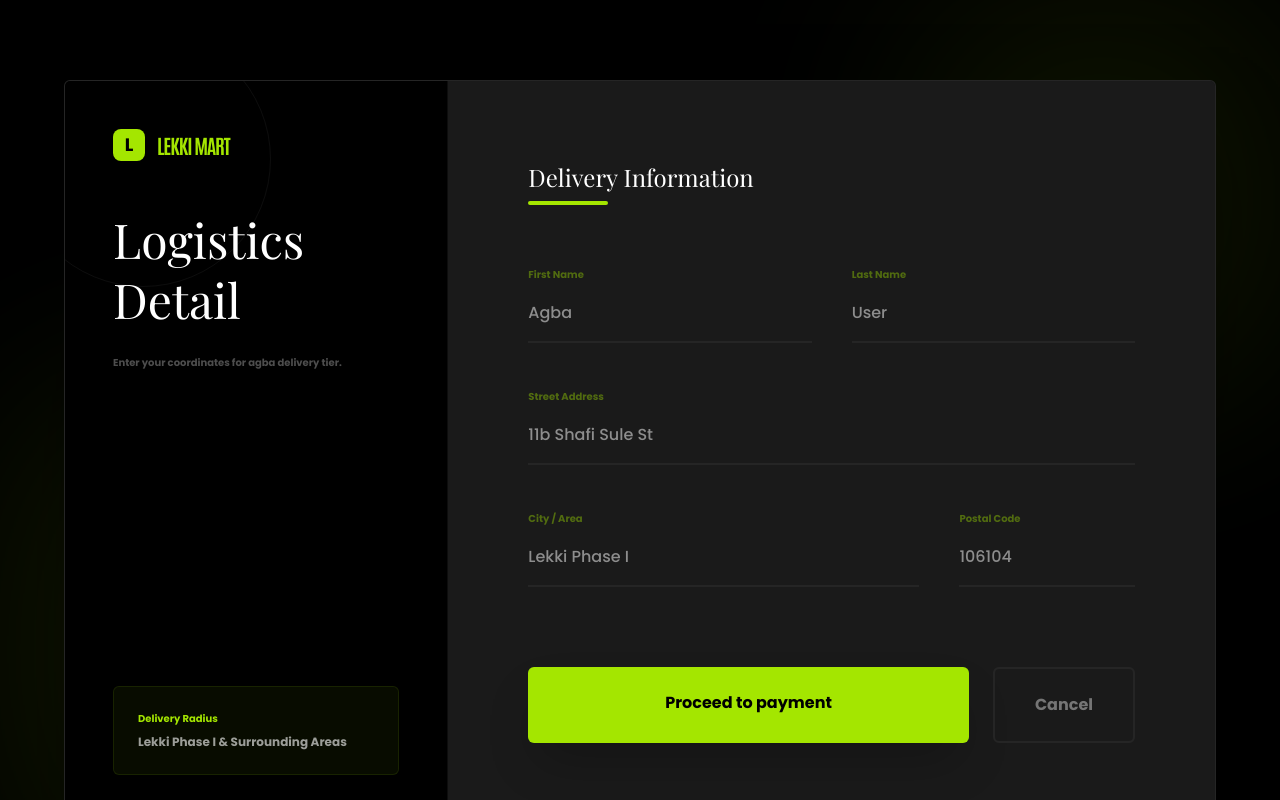
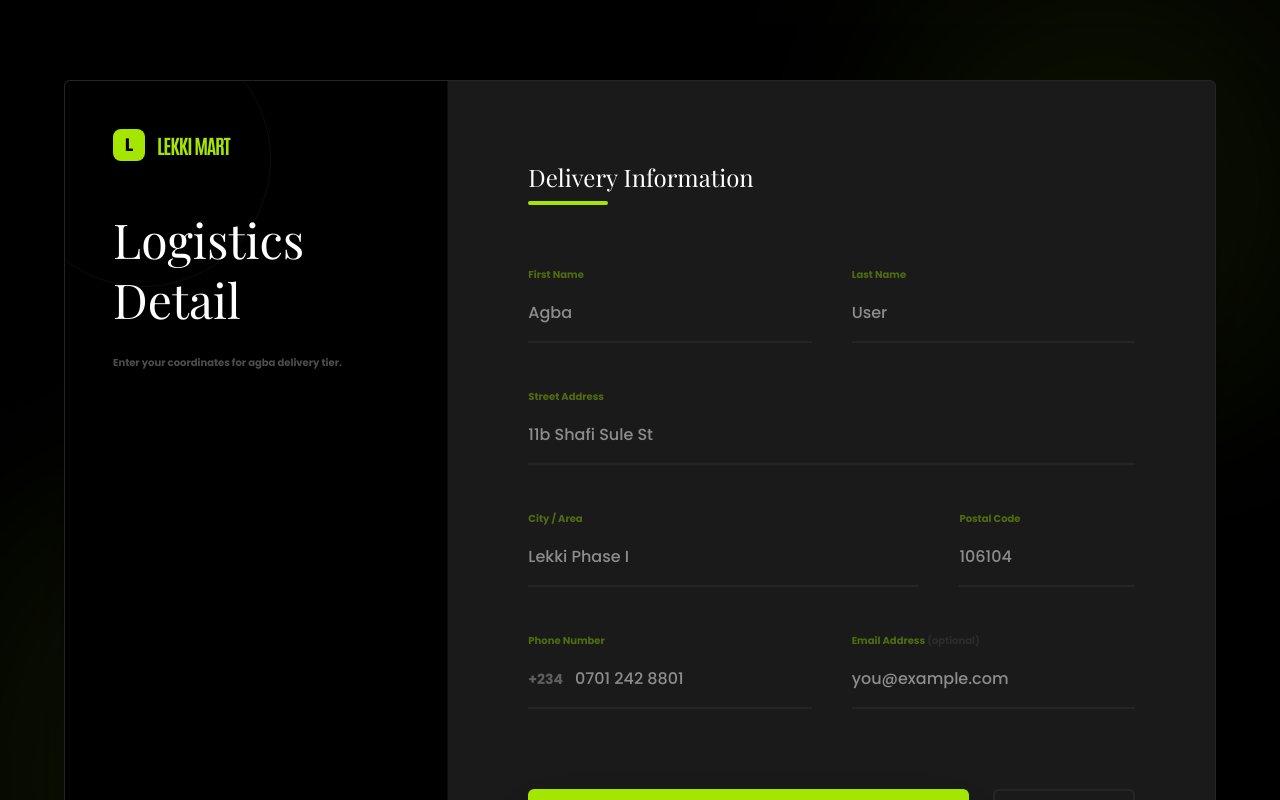
Before and after one commit to Ealfred1/Ikemba_refactor, a Next.js app: page /address in a window 1280 px wide. Shown: the top 800 px of the page. Built offline with nearby package versions, Linux system fonts and the light colour scheme; a web font is replaced by a local one.

Commit message:
feat: add contact fields to address page, update product schema, and refactor category sorting logic

```diff
--- a/app/address/page.tsx
+++ b/app/address/page.tsx
@@ -70,6 +70,28 @@ export default function AddressPage() {
                                 </div>
                             </div>
 
+                            <div className="grid grid-cols-1 md:grid-cols-2 gap-10">
+                                <div className="space-y-3 group">
+                                    <label className="text-[10px] font-black text-lekki-lime opacity-40 group-focus-within:opacity-100 transition-opacity">Phone Number</label>
+                                    <div className="flex items-center border-b-2 border-white/5 focus-within:border-lekki-lime transition-colors">
+                                        <span className="text-white/30 font-bold text-sm py-4 pr-3 select-none">+234</span>
+                                        <input
+                                            type="tel"
+                                            className="flex-1 bg-transparent py-4 focus:outline-none text-white font-medium"
+                                            placeholder="0701 242 8801"
+                                        />
+                                    </div>
+                                </div>
+                                <div className="space-y-3 group">
+                                    <label className="text-[10px] font-black text-lekki-lime opacity-40 group-focus-within:opacity-100 transition-opacity">Email Address <span className="text-white/20 font-bold normal-case">(optional)</span></label>
+                                    <input
+                                        type="email"
+                                        className="w-full bg-transparent border-b-2 border-white/5 py-4 focus:outline-none focus:border-lekki-lime transition-colors text-white font-medium"
+                                        placeholder="you@example.com"
+                                    />
+                                </div>
+                            </div>
+
                             <div className="pt-10 flex flex-col md:flex-row gap-6">
                                 <Link
                                     href="/checkout"
--- a/app/page.tsx
+++ b/app/page.tsx
@@ -31,11 +31,13 @@ interface CategoryInfo {
 }
 
 interface Product {
+    id: number;
     sku: string;
-    barcode: string;
     name: string;
+    description: string;
     price: number;
     discountedPrice: number;
+    inStock: boolean;
     image: string;
     category: string;
 }
--- a/lib/chowdeck.ts
+++ b/lib/chowdeck.ts
@@ -219,14 +219,14 @@ export async function getCategories(): Promise<{ name: string; count: number }[]
         counts[p.category] = (counts[p.category] || 0) + 1;
     }
 
-    // Return in our preferred display order, excluding empty categories
-    return KNOWN_CATEGORIES
+    // Return in our preferred display order, then append any unexpected new categories
+    const ordered: { name: string; count: number }[] = KNOWN_CATEGORIES
         .filter(cat => counts[cat] > 0)
-        .map(cat => ({ name: cat, count: counts[cat] }))
-        .concat(
-            // Also include any new categories Chowdeck adds that aren't in our list
-            Object.entries(counts)
-                .filter(([name]) => !KNOWN_CATEGORIES.includes(name as typeof KNOWN_CATEGORIES[number]))
-                .map(([name, count]) => ({ name, count }))
-        );
+        .map(cat => ({ name: cat as string, count: counts[cat] }));
+
+    const extras = Object.entries(counts)
+        .filter(([name]) => !KNOWN_CATEGORIES.includes(name as typeof KNOWN_CATEGORIES[number]))
+        .map(([name, count]) => ({ name, count }));
+
+    return [...ordered, ...extras];
 }
```
